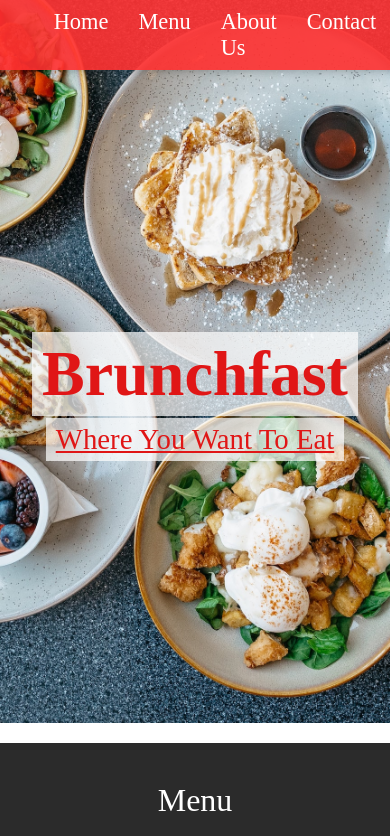
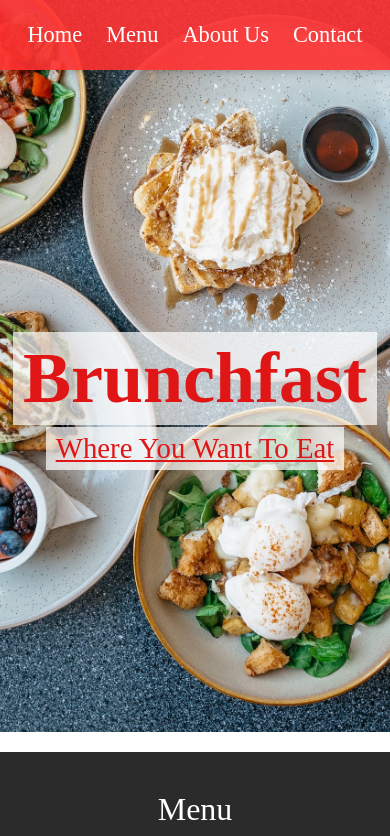
Before and after one commit to ianthomCO/odin-restaurant-page, a website built with webpack: page dist/index.html in a window 390 px wide. Shown: the top 836 px of the page. Built offline with Linux system fonts and the light colour scheme.

Commit message:
Updated padding

```diff
--- a/src/style/style.scss
+++ b/src/style/style.scss
@@ -1,5 +1,6 @@
-body{
+body,ul{
     margin:0;
+    padding:0;
 }
 
 .navbar{
@@ -19,7 +20,7 @@ body{
         justify-content: space-around;
 
         li{
-            padding:15px;
+            padding:12px;
             color:white;
         }
     }
@@ -117,7 +118,7 @@ body{
 
     .banner-heading{
         .title{
-            font-size: 4rem !important;
+            font-size: 4.5rem !important;
         }
         .moto{
             font-size:1.8rem !important;
```
Also changed, not shown: dist/main.js.
